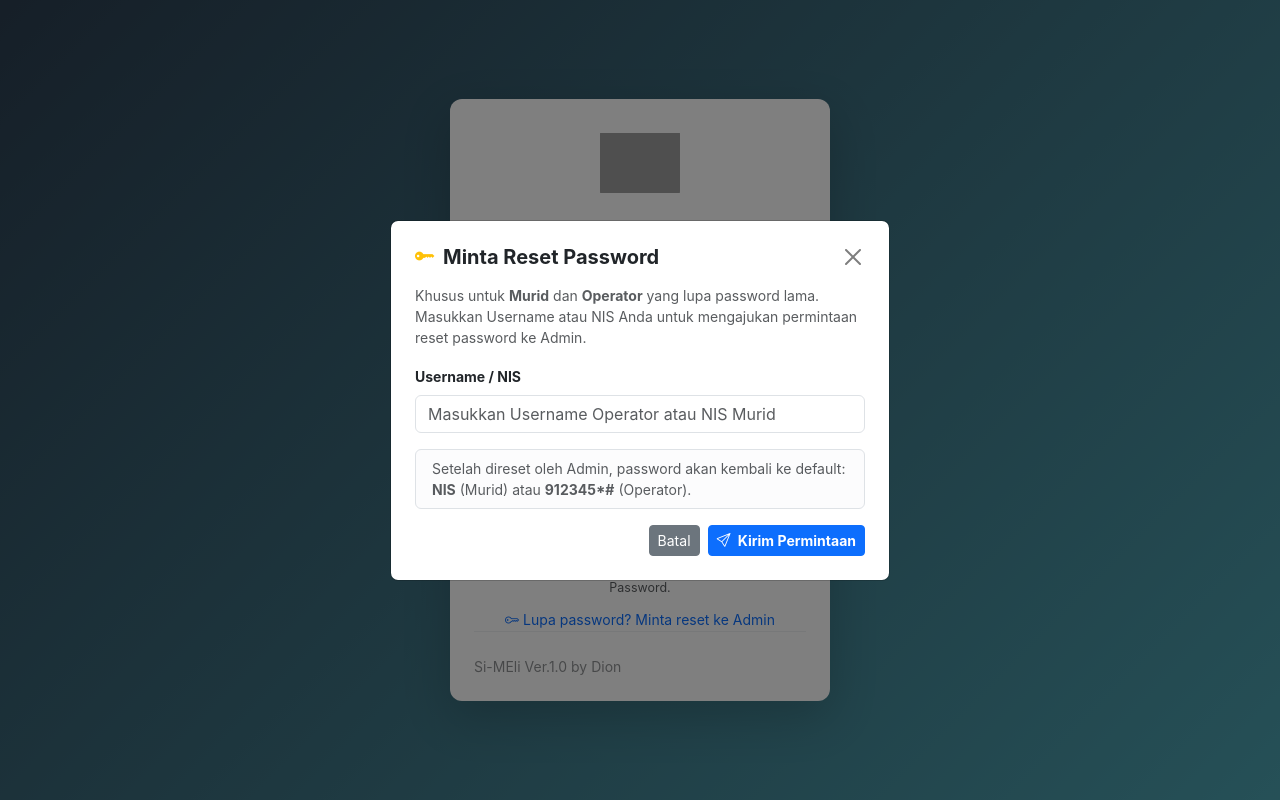
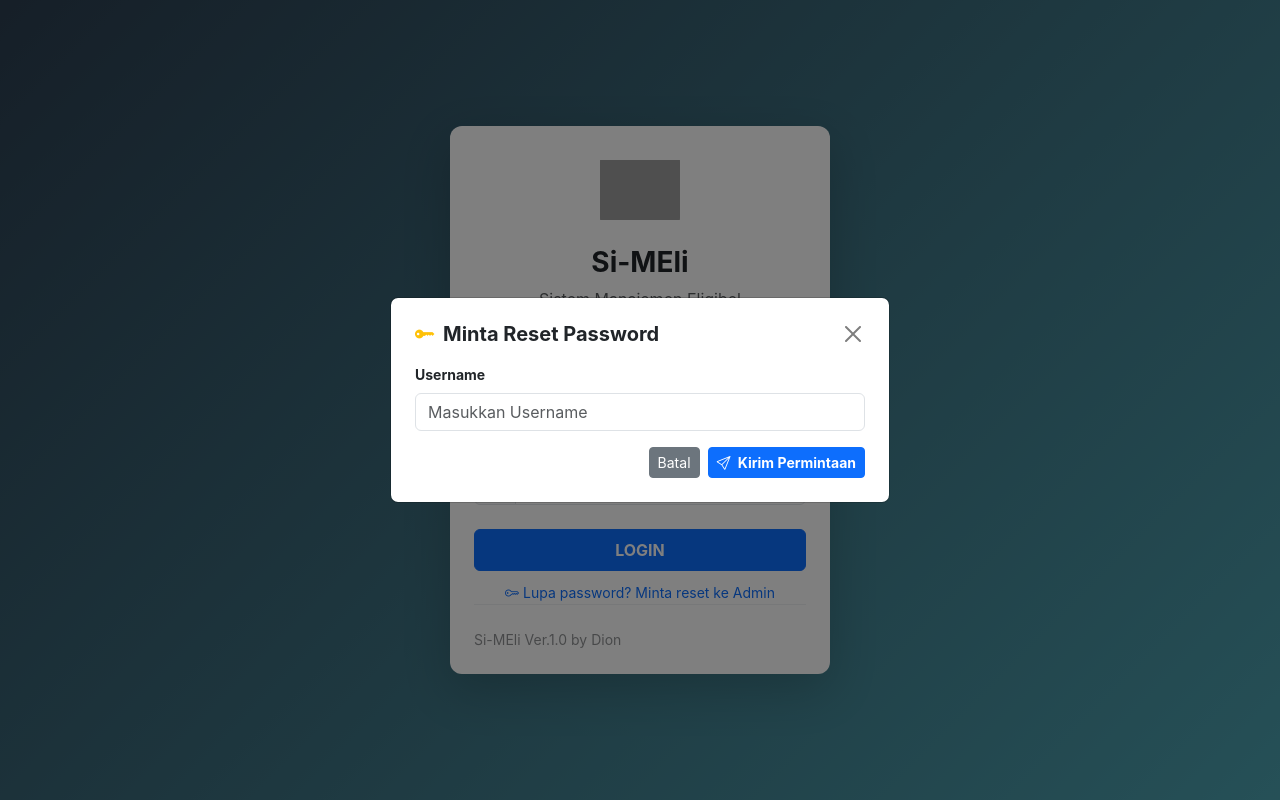
Before and after one commit to dionsaja/eligibel9, a plain HTML site: page index.html in a window 1280 px wide. Both pictures are taken after a click on the button "Lupa password? Minta reset ke Admin". Drawn offline with nearby package versions, Linux system fonts and the light colour scheme; grey boxes are pictures that could not be loaded.

Commit message:
Clean up password reset instructions in index.html
Removed instructions and placeholders for password reset related to students and operators.

```diff
--- a/index.html
+++ b/index.html
@@ -118,9 +118,6 @@
         </div>
       </div>
       <button class="btn btn-primary w-100 py-2 fw-bold" onclick="handleLogin()">LOGIN</button>
-      <div class="text-center text-muted mt-3" style="font-size: 0.78rem;">
-        <i class="bi bi-info-circle me-1"></i>Murid: login menggunakan <strong>NIS</strong> sebagai Username &amp; Password.
-      </div>
       <div class="text-center mt-2">
         <button type="button" class="btn btn-link btn-sm text-decoration-none p-0" onclick="openForgotPasswordModal()">
           <i class="bi bi-key me-1"></i>Lupa password? Minta reset ke Admin
@@ -205,15 +202,9 @@
           <h5 class="fw-bold mb-0"><i class="bi bi-key-fill text-warning me-2"></i>Minta Reset Password</h5>
           <button type="button" class="btn-close" data-bs-dismiss="modal" aria-label="Close"></button>
         </div>
-        <p class="text-muted small mb-3">
-          Khusus untuk <strong>Murid</strong> dan <strong>Operator</strong> yang lupa password lama. Masukkan Username atau NIS Anda untuk mengajukan permintaan reset password ke Admin.
-        </p>
         <div class="mb-3">
-          <label for="forgot-username" class="form-label small fw-bold">Username / NIS</label>
-          <input type="text" id="forgot-username" class="form-control" placeholder="Masukkan Username Operator atau NIS Murid">
-        </div>
-        <div class="alert alert-light border small text-muted py-2 mb-3">
-          Setelah direset oleh Admin, password akan kembali ke default: <strong>NIS</strong> (Murid) atau <strong>912345*#</strong> (Operator).
+          <label for="forgot-username" class="form-label small fw-bold">Username</label>
+          <input type="text" id="forgot-username" class="form-control" placeholder="Masukkan Username">
         </div>
         <div class="d-flex justify-content-end gap-2">
           <button type="button" class="btn btn-secondary btn-sm" data-bs-dismiss="modal">Batal</button>
```
